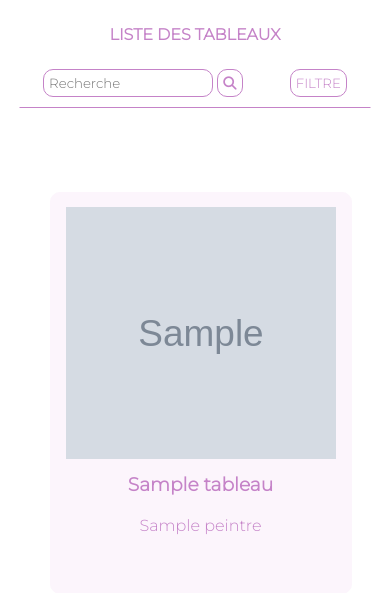
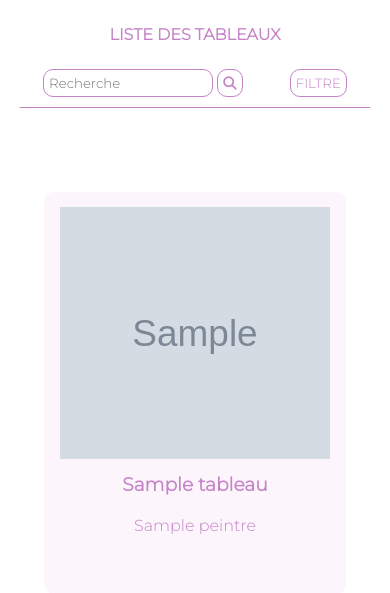
Before and after one commit to matteobnvl/les_tableaux_de_nadine_et_alain, a Django app: template blog/templates/blog/tableau_list.html in a window 390 px wide. Shown: the part 84-677 px from the top of the page. Run offline with Django 3.2, Linux system fonts and the light colour scheme; the template is opened without the code that fills it: most values are stand-ins (such as "Sample title", 1, 10 or a date in 2020); grey boxes marked "Sample" are stand-in pictures; some libraries are stand-ins or nearby versions; some web fonts are replaced.

Commit message:
modif-tableau & dernier détails responsive

```diff
--- a/blog/static/css/style.css
+++ b/blog/static/css/style.css
@@ -1327,5 +1327,22 @@ button:hover
     }
 
 
+    .barre-a:after{
+        content: none;
+    }
+
+    .barre-a:before{
+        content: none;
+    }
+
+    .tableau{
+        margin: auto;
+    }
+
+    .corps{
+        width: auto;
+    }
+
+
 
 }
--- a/blog/templates/registration/modifier_tableau.html
+++ b/blog/templates/registration/modifier_tableau.html
@@ -4,11 +4,11 @@
     <a href="{% url 'administration' %}">Retour liste tableaux</a>
     <h1>Modifier Tableau</h1>
     <form method="POST" action="#" enctype="multipart/form-data">
-        {% crsf_token %}
+        {% csrf_token %}
         {{ form.as_p }}
         <button>Sauvegarder modification</button>
 
     </form>
 
 </section>
- {% endblock %}
+{% endblock %}
```
